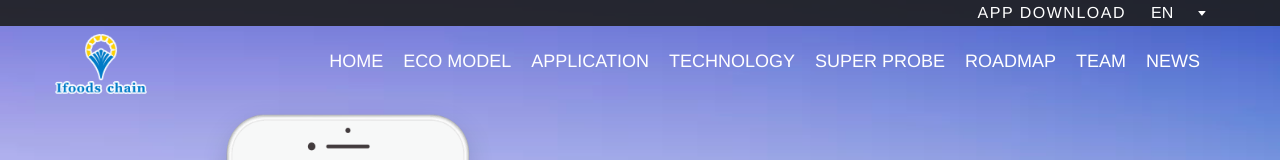
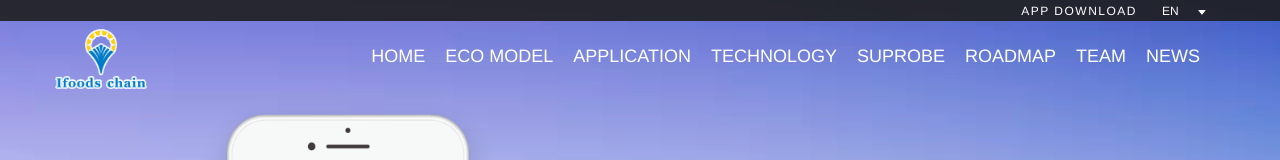
Before and after one commit to IFoodsChainProject/home-site-new, a Vue app: page /#/Download in a window 1280 px wide. Shown: the top 160 px of the page. Built offline with nearby package versions, Linux system fonts and the light colour scheme; a web font is replaced by a local one.

Commit message:
细节修改

```diff
--- a/src/components/Header/header.vue
+++ b/src/components/Header/header.vue
@@ -133,7 +133,7 @@ export default {
 .changeLang a{
   color: #fff;
   margin-left: 25px;
-      font-size: 16px;
+      font-size: 12px;
     line-height: 1.6;
 }
 select {
--- a/src/language/english.js
+++ b/src/language/english.js
@@ -16,7 +16,7 @@ export default {
           {title:'eco Model','path':'/ecology'},
           {title:'application','path':'/application'},
           {title:'technology','path':'/technology'},
-          {title:'super Probe','path':'/superProbe'},
+          {title:'SUPROBE','path':'/superProbe'},
           {title:'RoadMap','path':'/#RoadMap'},
           {title:'Team','path':'/Team'},
           {title:'News','path':'/News'},
```
